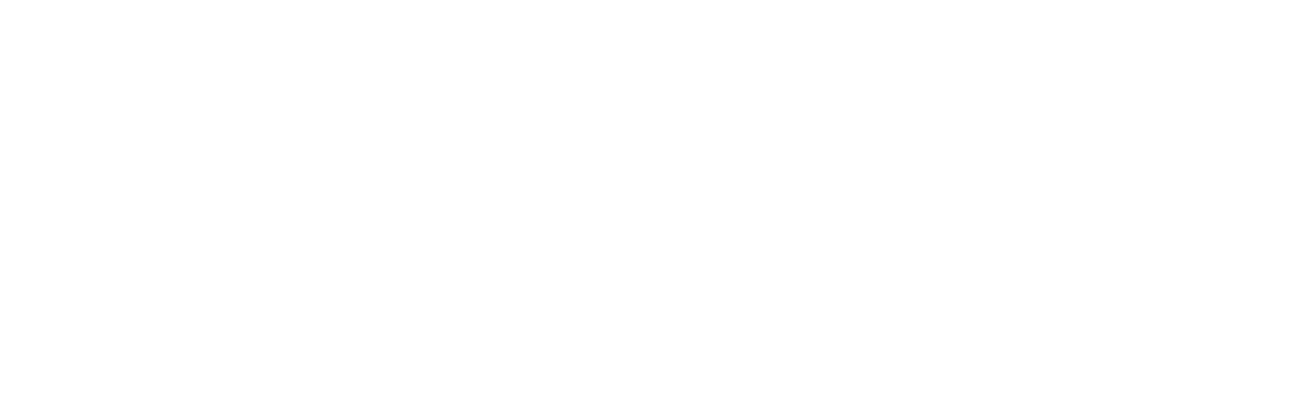
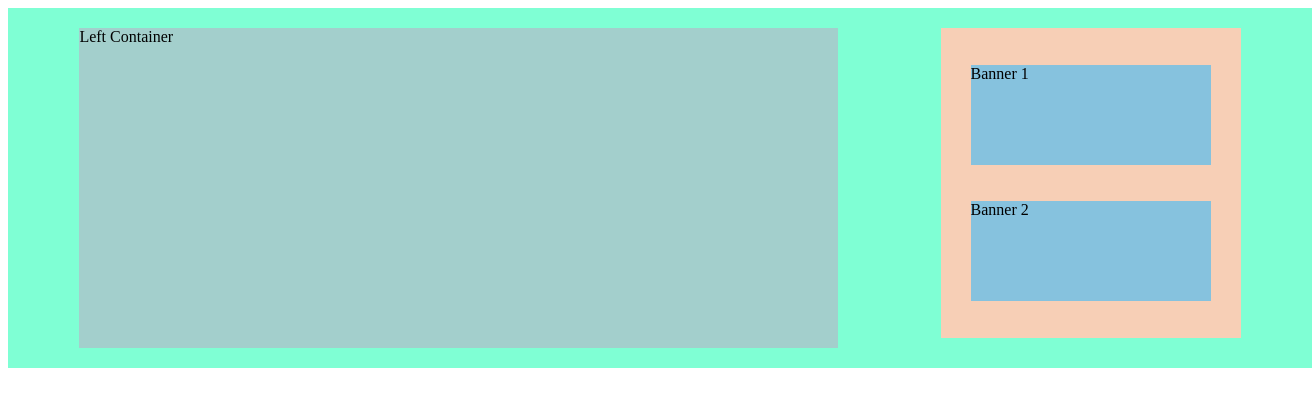
Before and after one commit to bdushimi/front-end, a plain HTML site: page index.html in a window 1280 px wide. Shown: the whole page, 1312 px wide, since content can reach past the window. Drawn offline with Linux system fonts and the light colour scheme.

Commit message:
Some updates

```diff
--- a/index.html
+++ b/index.html
@@ -8,6 +8,21 @@
     <link rel="stylesheet" href="./style.css">
 </head>
 <body>
+    <div  class="container">
+        <div class="left-container">
+          Left Container
+        </div>
+
+        <div class="right-container">
+          <div class="child-element">
+    Banner 1
+          </div>
+
+          <div class="child-element">
+    Banner 2
+          </div>
+        </div>
+      </div>
 
     <script type="text/javascript" src="./script.js"></script>
 </body>
--- a/style.css
+++ b/style.css
@@ -0,0 +1,31 @@
+.container{
+    width: 100%;
+    background-color: aquamarine;
+    padding: 20px;
+    display: flex;
+    justify-content:space-around;
+}
+
+
+.left-container {
+    width: 60%;
+    background-color: #A3CFCC;
+    height: 320px;
+}
+
+.right-container {
+    width:300px;
+    background-color: #F7CFB6;
+    height: 310px;
+    display:flex;
+    flex-direction: column;
+    justify-content: space-evenly;
+    align-items: center;
+}
+
+.child-element {
+    width: 240px;
+    height: 100px;
+    box-sizing: border-box;
+    background-color: #86C2DE;
+}
```
